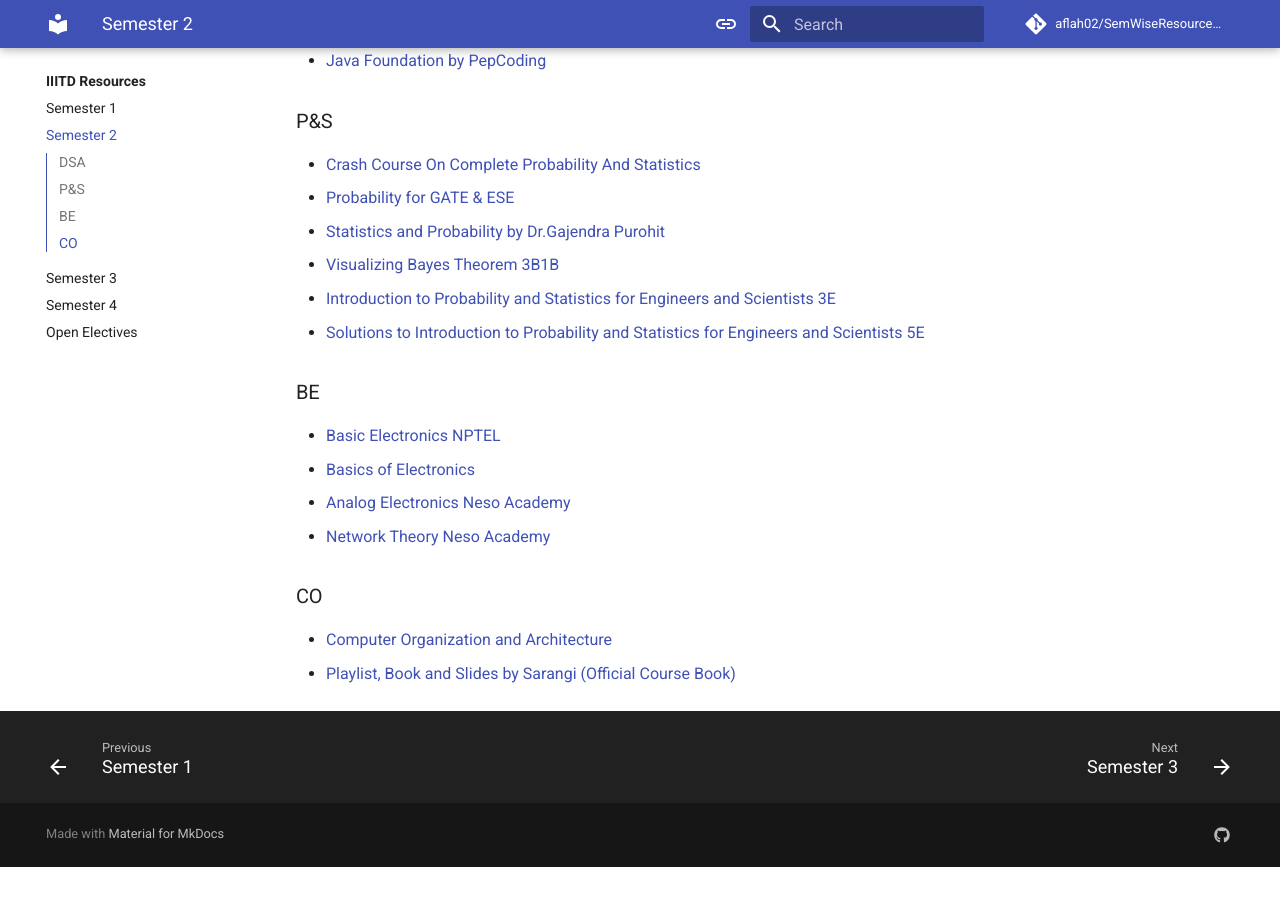
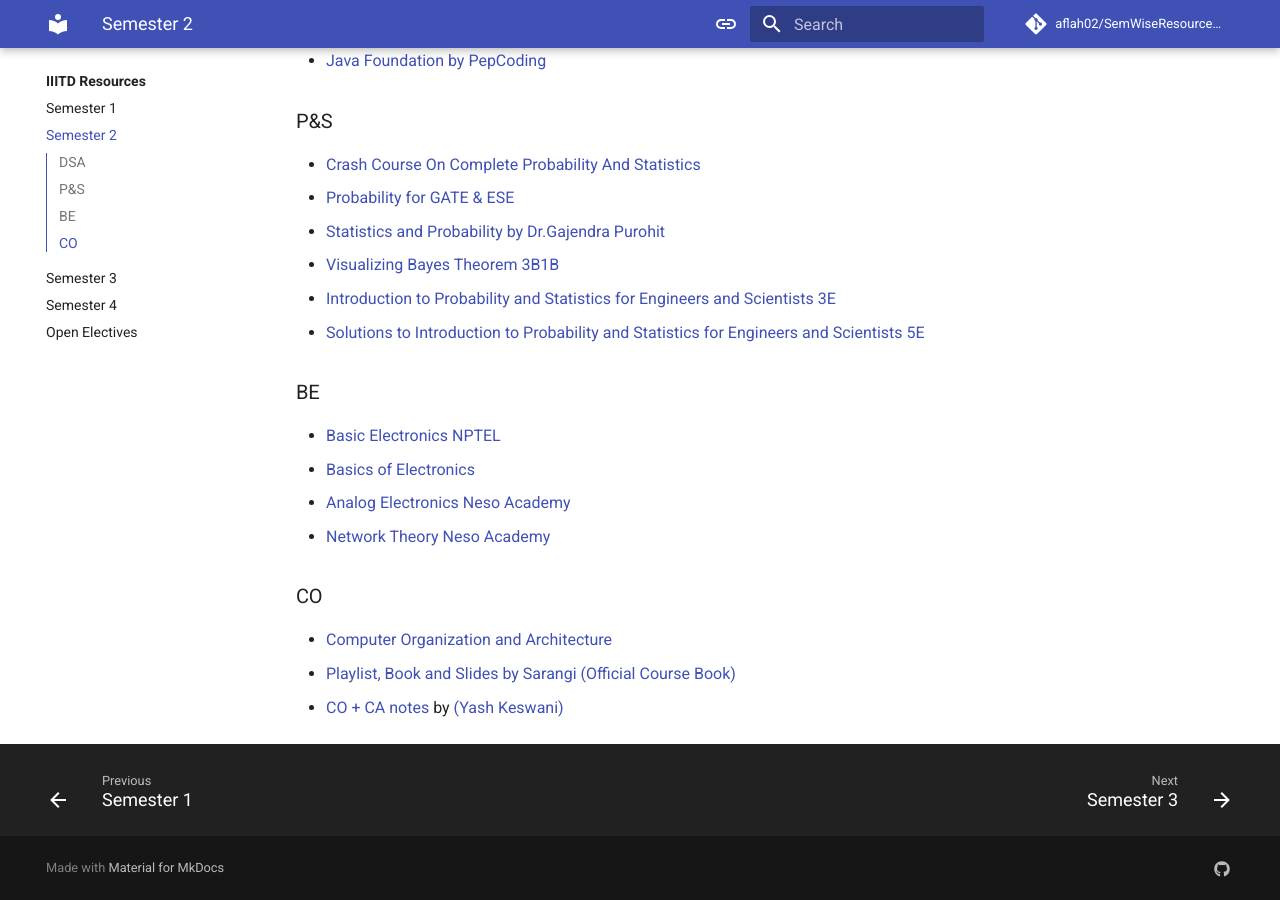
Before and after one commit to aflah02/SemWiseResourcesIIIT, an MkDocs documentation site: the page built from docs/semester-2.md, in a window 1280 px wide and 900 px high, scrolled down 528 px. Built offline with MkDocs 1.6.1 and Material for MkDocs 9.7.7, drawn with Linux system fonts in a browser that asks for light colours; comment, search, counter and statistics services are not loaded; before the commit the page ends 1395 px from its top, so only the background shows below that.

Commit message:
Update semester-2.md

```diff
--- a/docs/semester-2.md
+++ b/docs/semester-2.md
@@ -27,3 +27,4 @@
 ### CO
 - [Computer Organization and Architecture](https://www.youtube.com/playlist?list=PLxCzCOWd7aiHMonh3G6QNKq53C6oNXGrX)
 - [Playlist, Book and Slides by Sarangi (Official Course Book)](https://www.cse.iitd.ac.in/~srsarangi/archbooksoft.html)
+- [CO + CA notes](https://yash-keswani.github.io/iiitd_notes/CSE112_CO/) by [(Yash Keswani)](https://github.com/Yash-Keswani)
```
